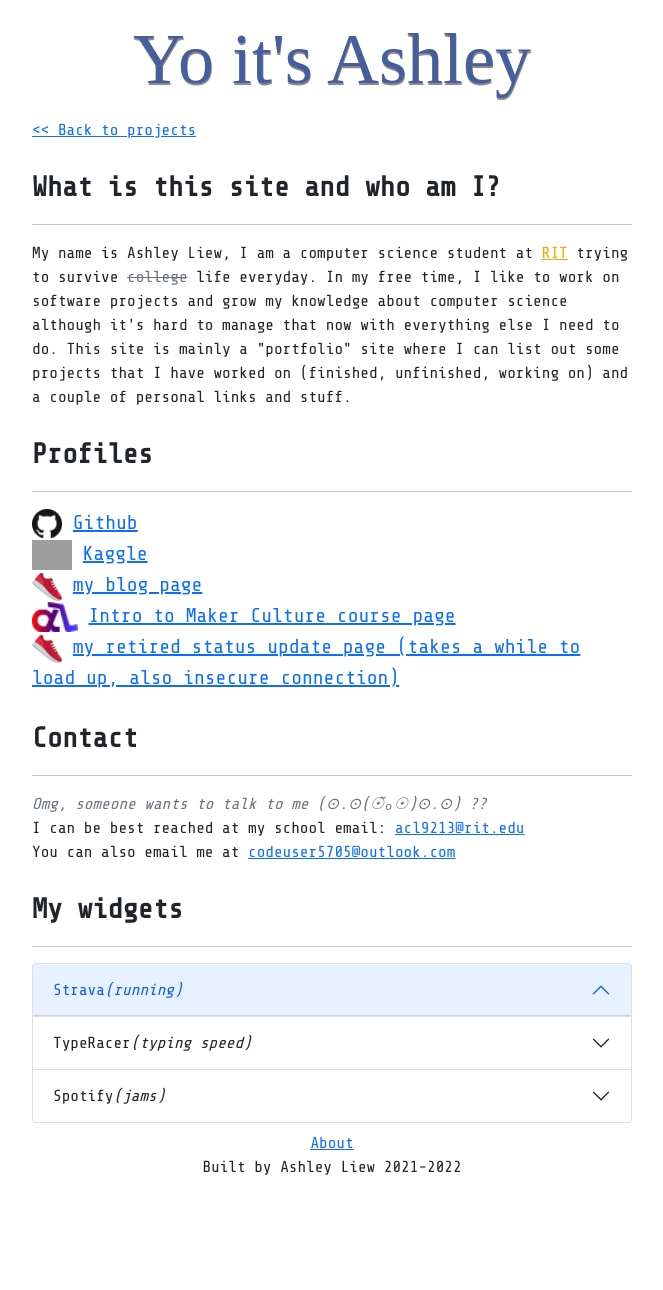
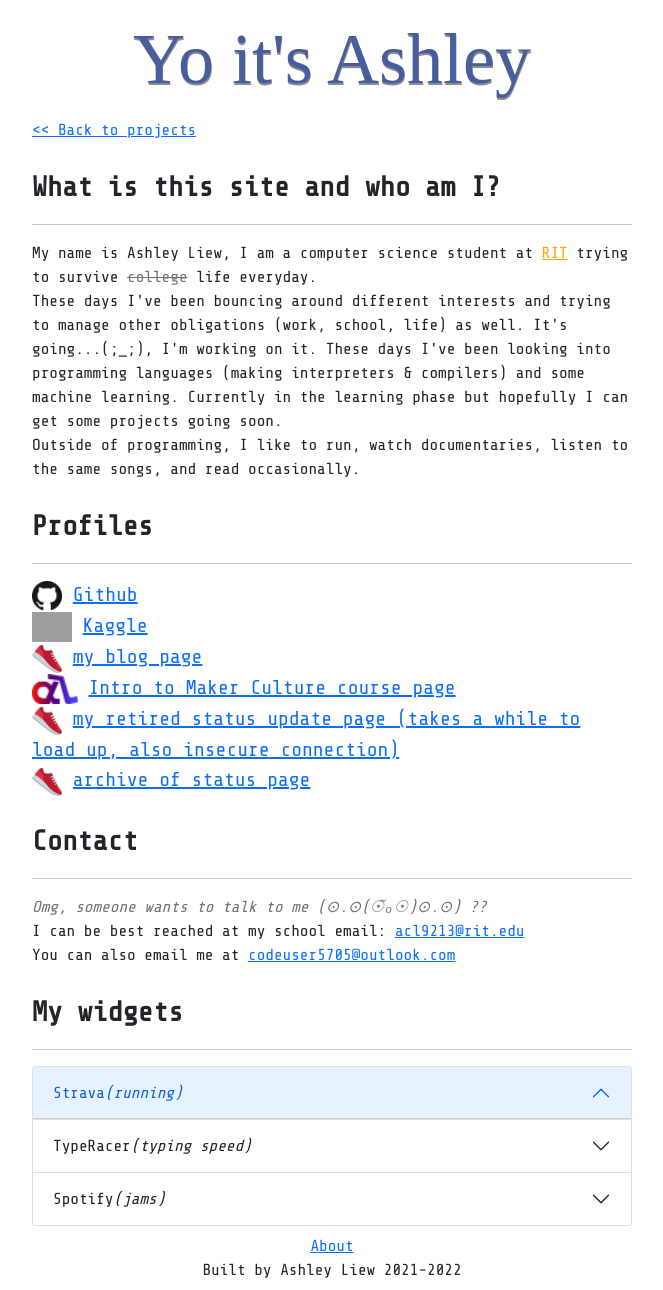
Before and after one commit to brainuser5705/personal-website, a Jekyll site: the page built from about.html, in a window 1280 px wide. Shown: the whole page, without its empty margins (308-971 px from the left). Built offline with Jekyll 4.4.1, drawn with Linux system fonts in a browser that asks for light colours; some web fonts are replaced; before the commit the page ends 1187 px from its top, so only the background shows below that; grey boxes are pictures that could not be loaded.

Commit message:
edited about page

```diff
--- a/_data/socials.yml
+++ b/_data/socials.yml
@@ -13,3 +13,6 @@
 - link: https://status.ashleyliew.com
   username: my retired status update page (takes a while to load up, also insecure connection)
   icon: /assets/images/favicon-32x32.png
+- link: https://web.archive.org/web/20220718034022/http://status.ashleyliew.com/
+  username: archive of status page
+  icon: /assets/images/favicon-32x32.png
--- a/about.html
+++ b/about.html
@@ -9,8 +9,9 @@ layout: default
     <div class="mt-4">
         <div class="fs-3 fw-bold">What is this site and who am I?</div>
         <hr>
-        My name is Ashley Liew, I am a computer science student at <a href="https://rit.edu" style="color: orange !important;">RIT</a> trying to survive <del class="text-muted">college</del> life everyday.
-        In my free time, I like to work on software projects and grow my knowledge about computer science although it's hard to manage that now with everything else I need to do. This site is mainly a "portfolio" site where I can list out some projects that I have worked on (finished, unfinished, working on) and a couple of personal links and stuff.
+        My name is Ashley Liew, I am a computer science student at <a href="https://rit.edu" style="color: orange !important;">RIT</a> trying to survive <del class="text-muted">college</del> life everyday.<br>
+        These days I've been bouncing around different interests and trying to manage other obligations (work, school, life) as well. It's going...(;_;), I'm working on it. These days I've been looking into programming languages (making interpreters & compilers) and some machine learning. Currently in the learning phase but hopefully I can get some projects going soon.<br>
+        Outside of programming, I like to run, watch documentaries, listen to the same songs, and read occasionally.
     </div>
 
     <div class="about-icons mt-4 fs-5">
```
Also changed, not shown: changelog.md (deleted).
